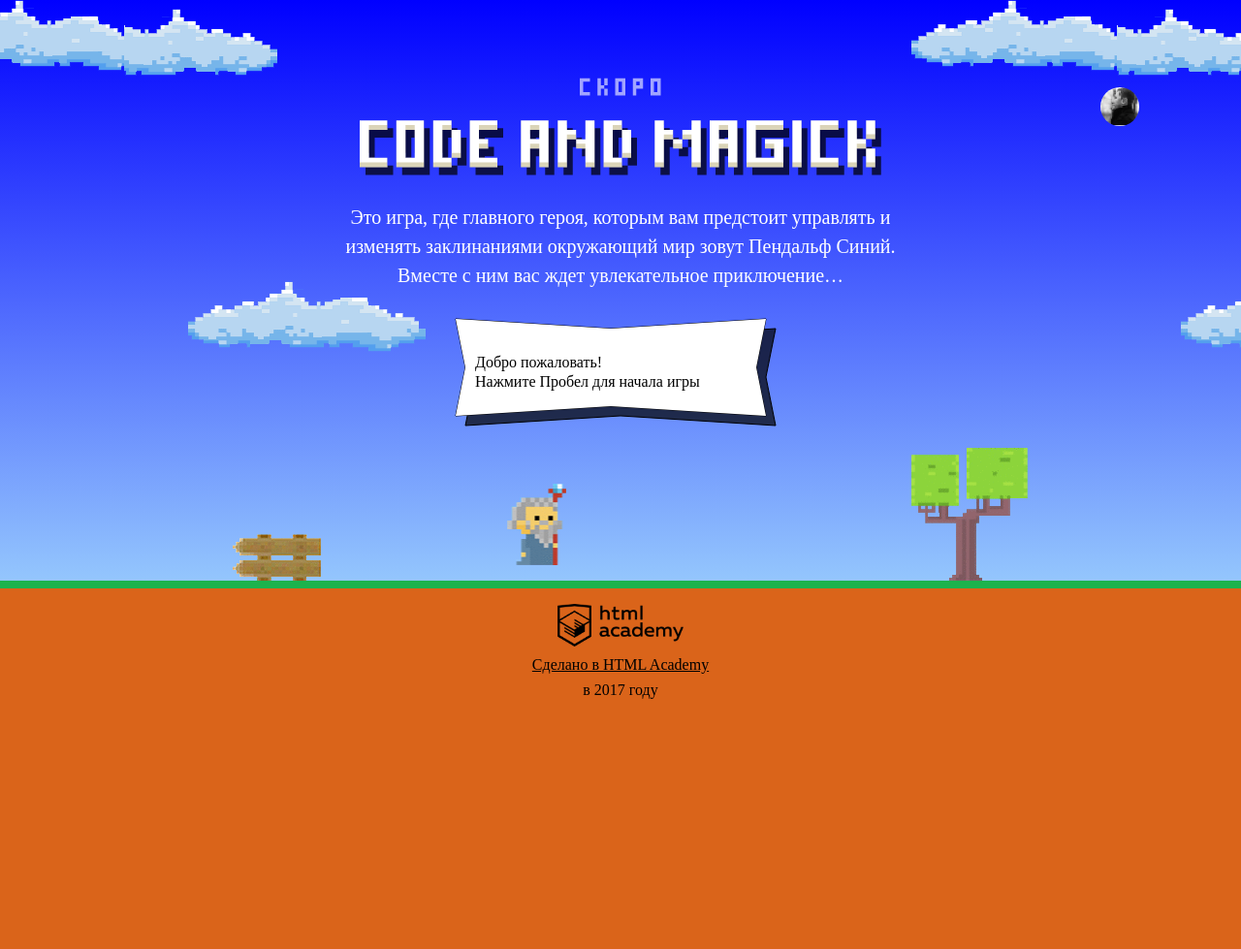
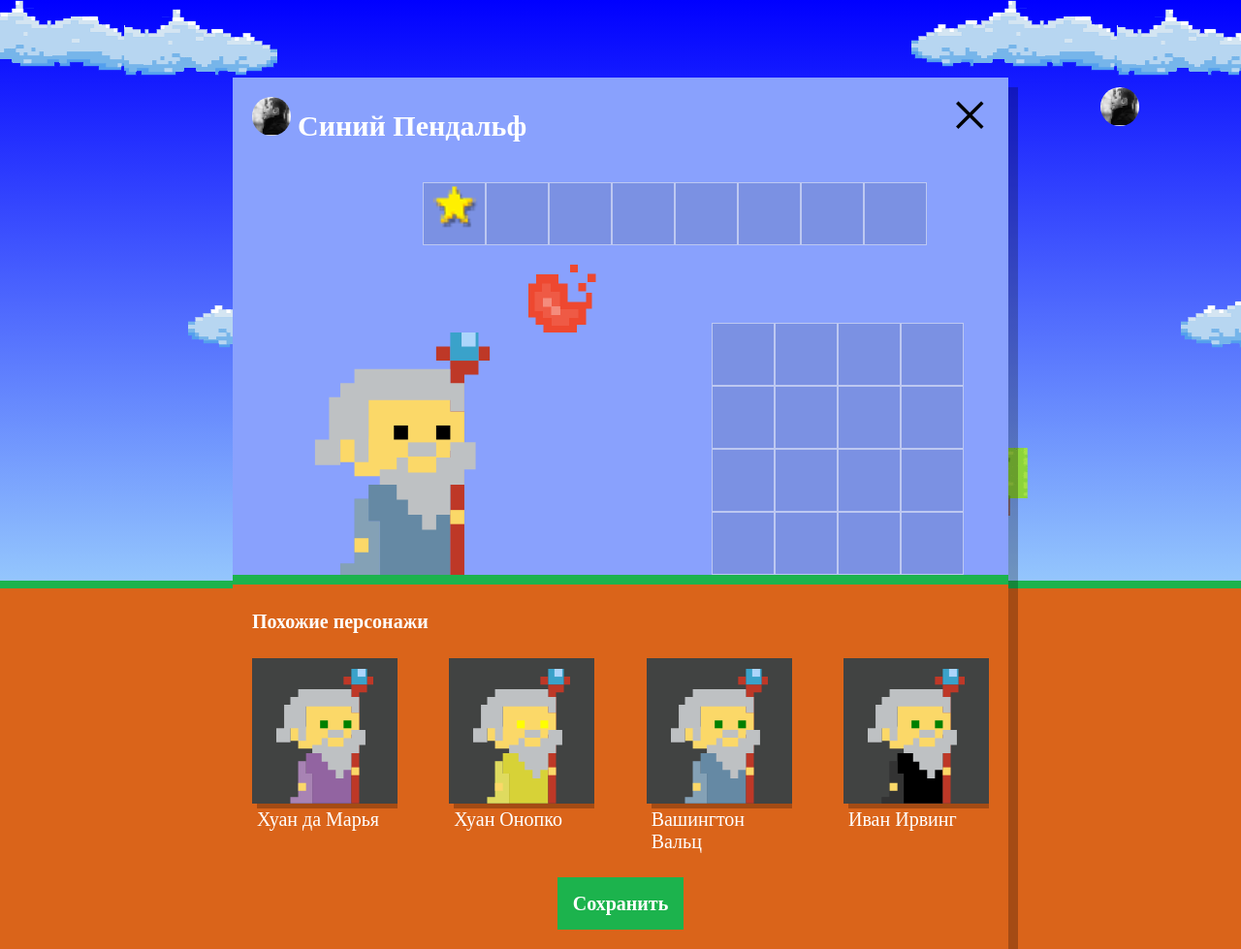
Before and after one commit to ElenaKiseljova/game, a website: page index.html in a window 1280 px wide. Shown: the whole page at 97% size. Before the commit the page ends 800 px from the top, so only its background shows below. Drawn offline with Linux system fonts and the light colour scheme; a web font is replaced by a local one.

Commit message:
Выполнила третье задание

```diff
--- a/index.html
+++ b/index.html
@@ -215,6 +215,7 @@
 
 
 </script>
+<script src="js/setup.js"></script>
 <script src="js/stat.js"></script>
 <script src="js/game.js"></script>
 
--- /dev/null
+++ b/js/setup.js
@@ -0,0 +1,50 @@
+'use strict';
+
+var FIRST_NAMES = ['Иван', 'Хуан', 'Себастьян', 'Мария', 'Кристоф', 'Виктор', 'Юлия', 'Люпита', 'Вашингтон'];
+var LAST_NAMES = ['да Марья', 'Верон', 'Мирабелла', 'Вальц', 'Онопко', 'Топольницкая', 'Нионго', 'Ирвинг'];
+var COLOR_COATS = ['rgb(101, 137, 164)', 'rgb(241, 43, 107)', 'rgb(146, 100, 161)', 'rgb(56, 159, 117)', 'rgb(215, 210, 55)', 'rgb(0, 0, 0)'];
+var СOLOR_EYES = ['black', 'red', 'blue', 'yellow', 'green'];
+
+
+var userDialog = document.querySelector('.setup');
+userDialog.classList.remove('hidden');
+
+var similarListElement = document.querySelector('.setup-similar-list');
+var templateGamer = document.querySelector('#similar-wizard-template')
+  .content
+  .querySelector('.setup-similar-item');
+
+var randomCoefficient = function (parameter) {
+  var coefficient = Math.trunc(Math.random() * parameter.length);
+
+  return coefficient;
+};
+
+var similarGamers = [];
+
+for (var i = 0; i < 4; i++) {
+  similarGamers[i] = {
+    name: FIRST_NAMES[randomCoefficient(FIRST_NAMES)] + ' ' + LAST_NAMES[randomCoefficient(LAST_NAMES)],
+    coatColor: COLOR_COATS[randomCoefficient(COLOR_COATS)],
+    eyesColor: СOLOR_EYES[randomCoefficient(СOLOR_EYES)],
+  };
+}
+
+var renderWizard = function (wizard) {
+  var gamerItem = templateGamer.cloneNode(true);
+  gamerItem.querySelector('.setup-similar-label').textContent = wizard.name;
+  gamerItem.querySelector('.wizard-coat').style.fill = wizard.coatColor;
+  gamerItem.querySelector('.wizard-eyes').style.fill = wizard.eyesColor;
+
+  return gamerItem;
+};
+
+var fragment = document.createDocumentFragment();
+
+for (var j = 0; j < similarGamers.length; j++) {
+  fragment.appendChild(renderWizard(similarGamers[j]));
+}
+
+similarListElement.appendChild(fragment);
+
+document.querySelector('.setup-similar').classList.remove('hidden');
```
